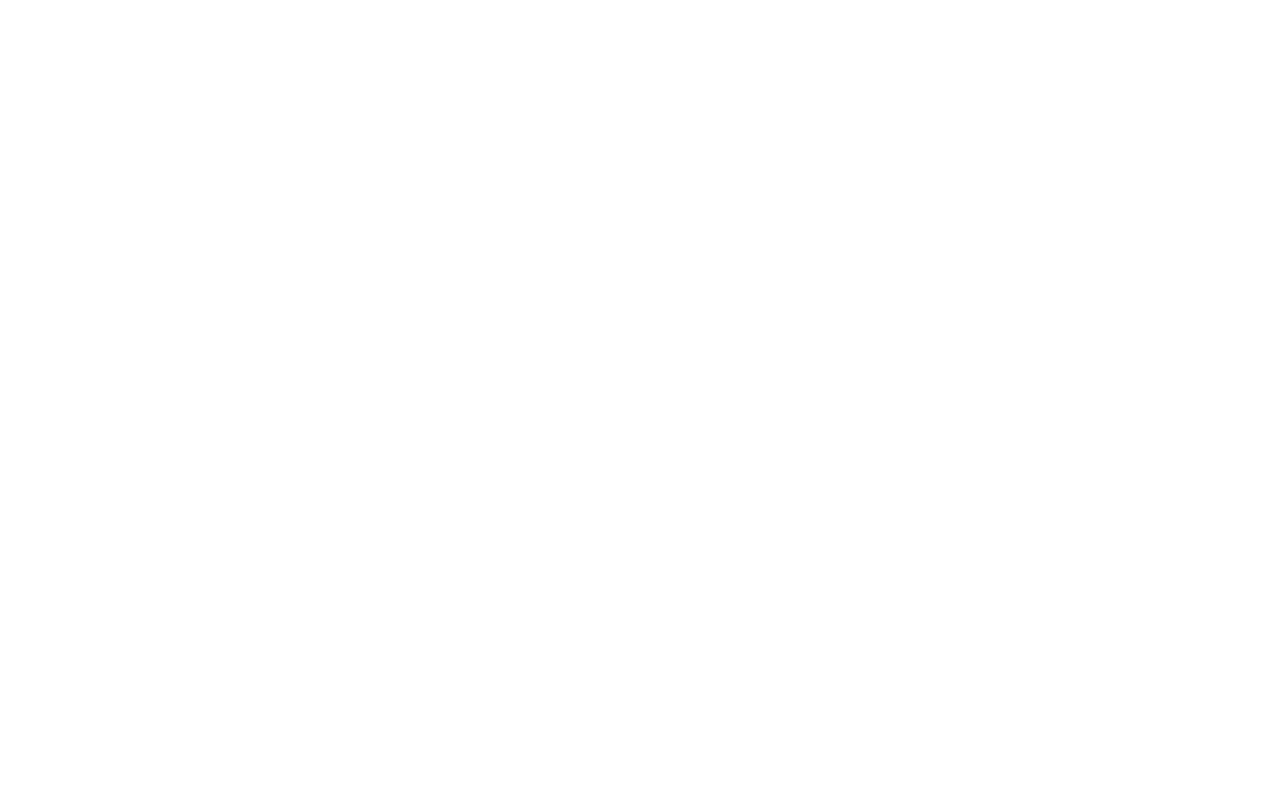
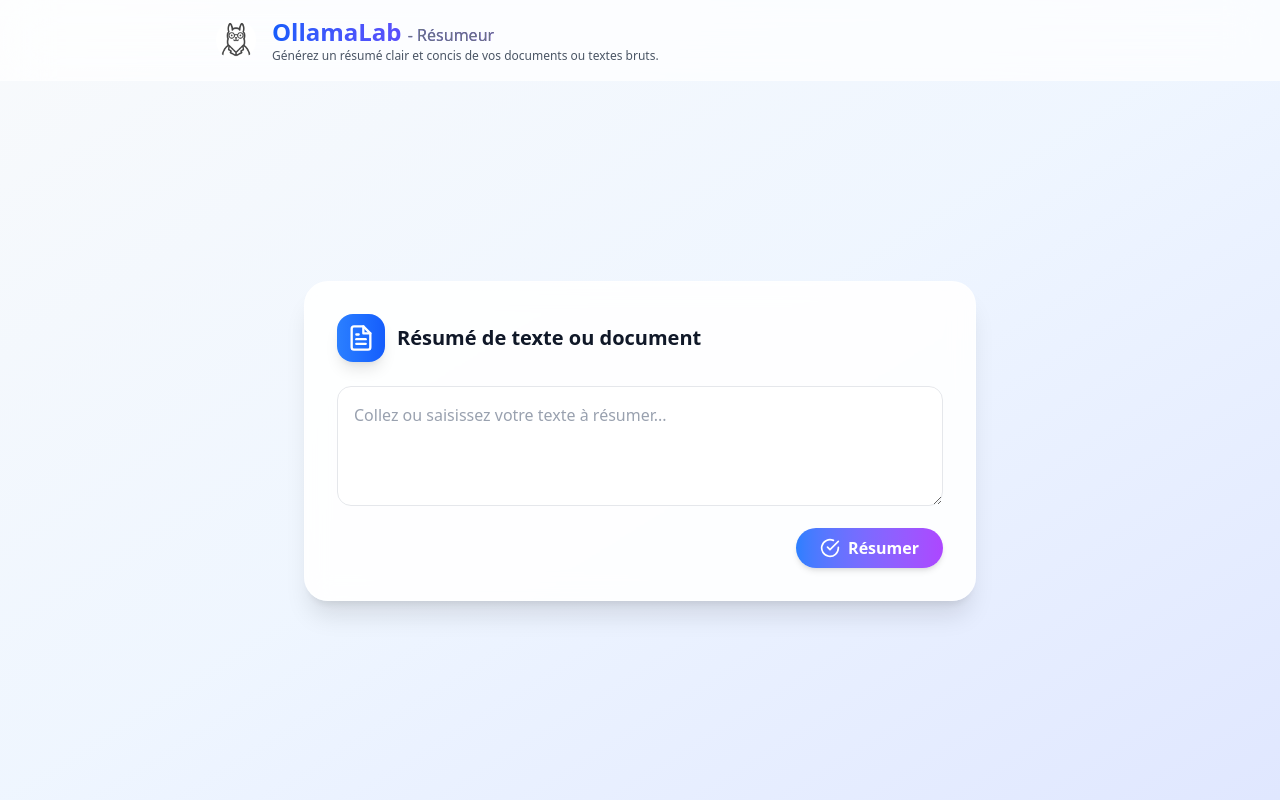
Before and after one commit to MatisAgr/OllamaLab, a React (Vite) app in the folder front/: page /summarize in a window 1280 px wide. Before the commit this address had no page. Built offline with nearby package versions, Linux system fonts and the light colour scheme.

Commit message:
beta summurize

```diff
--- a/front/src/App.tsx
+++ b/front/src/App.tsx
@@ -11,6 +11,8 @@
 
 import Home from "./pages/Home";
 import Setup from "./pages/Setup";
+
+import Summarize from "./pages/Summarize";
 
 
 // import Page404 from "./pages/Page404";
@@ -34,6 +36,7 @@
             <Route path="/" element={<Home />} />
             <Route path="/setup" element={<Setup />} />
 
+            <Route path="/summarize" element={<Summarize />} />
 
             {/* <Route path="/profile" element={
               <ProtectedRoute>
--- a/front/src/pages/Home.tsx
+++ b/front/src/pages/Home.tsx
@@ -22,8 +22,9 @@
 // Constantes simulées
 import APP_LOGO from '../constants/AppLogo';
 import APP_NAME from '../constants/AppName';
+import { Link } from 'react-router-dom';
 
-const Launcher = () => {
+const Home = () => {
   const [searchQuery, setSearchQuery] = useState('');
   const [showProfile, setShowProfile] = useState(false);
   const [isLoaded, setIsLoaded] = useState(false);
@@ -273,9 +274,10 @@
             {filteredFeatures.map((feature, index) => {
               const IconComponent = feature.icon;
               return (
+                <Link to={feature.path} key={feature.id}>
                   <motion.button
                     key={feature.id}
-                  onClick={() => alert(`Navigation vers ${feature.title}`)}
+                    onClick={() => console.log(`Navigating to ${feature.title}`)}
                     className="group w-full text-left"
                     layout
                     initial={{ y: 20, opacity: 0, scale: 0.95 }}
@@ -379,6 +381,7 @@
                       </div>
                     </motion.div>
                   </motion.button>
+                </Link>
               );
             })}
           </AnimatePresence>
@@ -421,4 +424,4 @@
   );
 };
 
-export default Launcher;
+export default Home;
--- /dev/null
+++ b/front/src/pages/Summarize.tsx
@@ -0,0 +1,126 @@
+import { useState } from 'react';
+import { motion, AnimatePresence } from 'framer-motion';
+import { FiFileText, FiLoader, FiCheckCircle } from 'react-icons/fi';
+import APP_LOGO from '../constants/AppLogo';
+import APP_NAME from '../constants/AppName';
+
+const Summarize = () => {
+  const [input, setInput] = useState('');
+  const [loading, setLoading] = useState(false);
+  const [summary, setSummary] = useState('');
+  const [error, setError] = useState('');
+
+  const handleSummarize = async () => {
+    setLoading(true);
+    setSummary('');
+    setError('');
+    try {
+      // Simule une requête API (remplace par ton appel réel)
+      await new Promise((res) => setTimeout(res, 1200));
+      if (!input.trim()) throw new Error('Veuillez entrer un texte à résumer.');
+      setSummary('Ceci est un exemple de résumé généré pour votre texte.');
+    } catch (e: any) {
+      setError(e.message);
+    } finally {
+      setLoading(false);
+    }
+  };
+
+  return (
+    <motion.div
+      initial={{ opacity: 0 }}
+      animate={{ opacity: 1 }}
+      exit={{ opacity: 0 }}
+      transition={{ duration: 0.5 }}
+      className="min-h-screen bg-gradient-to-br from-slate-50 via-blue-50 to-indigo-100 flex flex-col"
+    >
+      {/* Header */}
+      <motion.header
+        initial={{ y: -60, opacity: 0 }}
+        animate={{ y: 0, opacity: 1 }}
+        transition={{ duration: 0.7 }}
+        className="bg-white/70 backdrop-blur-xl border-b border-white/20 sticky top-0 z-40"
+      >
+        <div className="max-w-4xl mx-auto px-6 py-4 flex items-center gap-4">
+          <img className="w-10 h-10 animate-pulse" src={APP_LOGO} alt="Logo" />
+          <div>
+            <h1 className="text-2xl font-bold bg-gradient-to-r from-blue-600 to-purple-600 bg-clip-text text-transparent">
+              {APP_NAME} <span className="text-base font-normal text-gray-500">- Résumeur</span>
+            </h1>
+            <p className="text-xs text-gray-600">Générez un résumé clair et concis de vos documents ou textes bruts.</p>
+          </div>
+        </div>
+      </motion.header>
+
+      {/* Main Content */}
+      <main className="flex-1 flex flex-col items-center justify-center px-4 py-10">
+        <motion.div
+          initial={{ y: 30, opacity: 0 }}
+          animate={{ y: 0, opacity: 1 }}
+          transition={{ duration: 0.7, delay: 0.2 }}
+          className="w-full max-w-2xl bg-white/90 rounded-3xl shadow-xl border border-white/40 p-8 backdrop-blur-md"
+        >
+          <div className="flex items-center gap-3 mb-6">
+            <div className="w-12 h-12 rounded-2xl bg-gradient-to-r from-blue-500 to-blue-600 flex items-center justify-center shadow-lg">
+              <FiFileText className="w-7 h-7 text-white" />
+            </div>
+            <h2 className="text-xl font-bold text-gray-900">Résumé de texte ou document</h2>
+          </div>
+          <textarea
+            className="w-full min-h-[120px] max-h-60 p-4 rounded-xl border border-gray-200 focus:ring-2 focus:ring-blue-400 focus:outline-none resize-y bg-white/80 text-gray-900 placeholder-gray-400 transition-all mb-4"
+            placeholder="Collez ou saisissez votre texte à résumer..."
+            value={input}
+            onChange={e => setInput(e.target.value)}
+            disabled={loading}
+          />
+          <div className="flex justify-end">
+            <motion.button
+              whileHover={{ scale: 1.05 }}
+              whileTap={{ scale: 0.97 }}
+              onClick={handleSummarize}
+              disabled={loading}
+              className="flex items-center gap-2 px-6 py-2 rounded-full bg-gradient-to-r from-blue-500 to-purple-500 text-white font-semibold shadow-md hover:from-blue-600 hover:to-purple-600 transition-all disabled:opacity-60 disabled:cursor-not-allowed"
+            >
+              {loading ? (
+                <FiLoader className="animate-spin w-5 h-5" />
+              ) : (
+                <FiCheckCircle className="w-5 h-5" />
+              )}
+              Résumer
+            </motion.button>
+          </div>
+          <AnimatePresence>
+            {error && (
+              <motion.div
+                initial={{ opacity: 0, y: 10 }}
+                animate={{ opacity: 1, y: 0 }}
+                exit={{ opacity: 0, y: 10 }}
+                className="mt-4 text-red-600 text-sm"
+              >
+                {error}
+              </motion.div>
+            )}
+          </AnimatePresence>
+          <AnimatePresence>
+            {summary && (
+              <motion.div
+                initial={{ opacity: 0, y: 20 }}
+                animate={{ opacity: 1, y: 0 }}
+                exit={{ opacity: 0, y: 20 }}
+                transition={{ duration: 0.4 }}
+                className="mt-8 p-5 rounded-xl bg-blue-50 border border-blue-100 text-gray-900 shadow-sm"
+              >
+                <div className="flex items-center gap-2 mb-2 text-blue-600 font-semibold">
+                  <FiCheckCircle className="w-5 h-5" /> Résumé généré
+                </div>
+                <div className="whitespace-pre-line text-gray-800 text-base leading-relaxed">{summary}</div>
+              </motion.div>
+            )}
+          </AnimatePresence>
+        </motion.div>
+      </main>
+    </motion.div>
+  );
+};
+
+export default Summarize;
```
Lines whose indentation alone changed are shown as unchanged.
